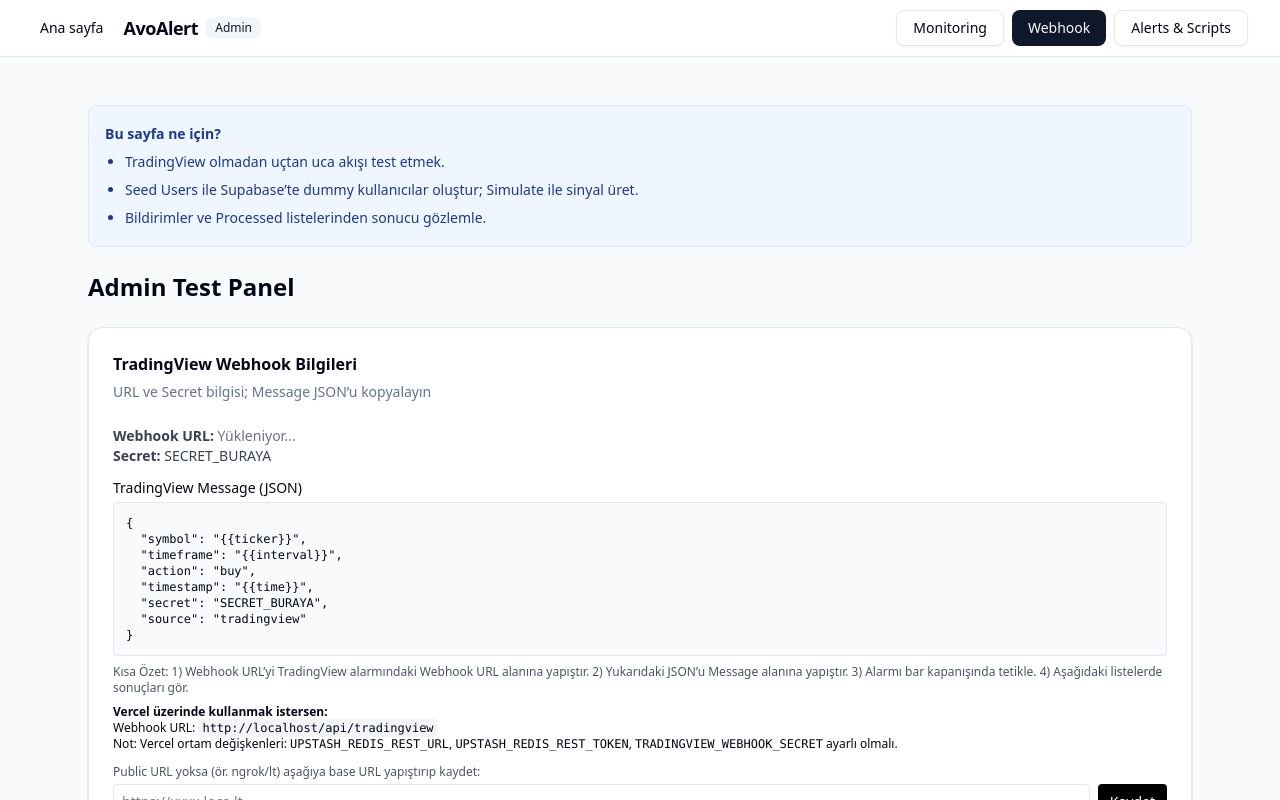
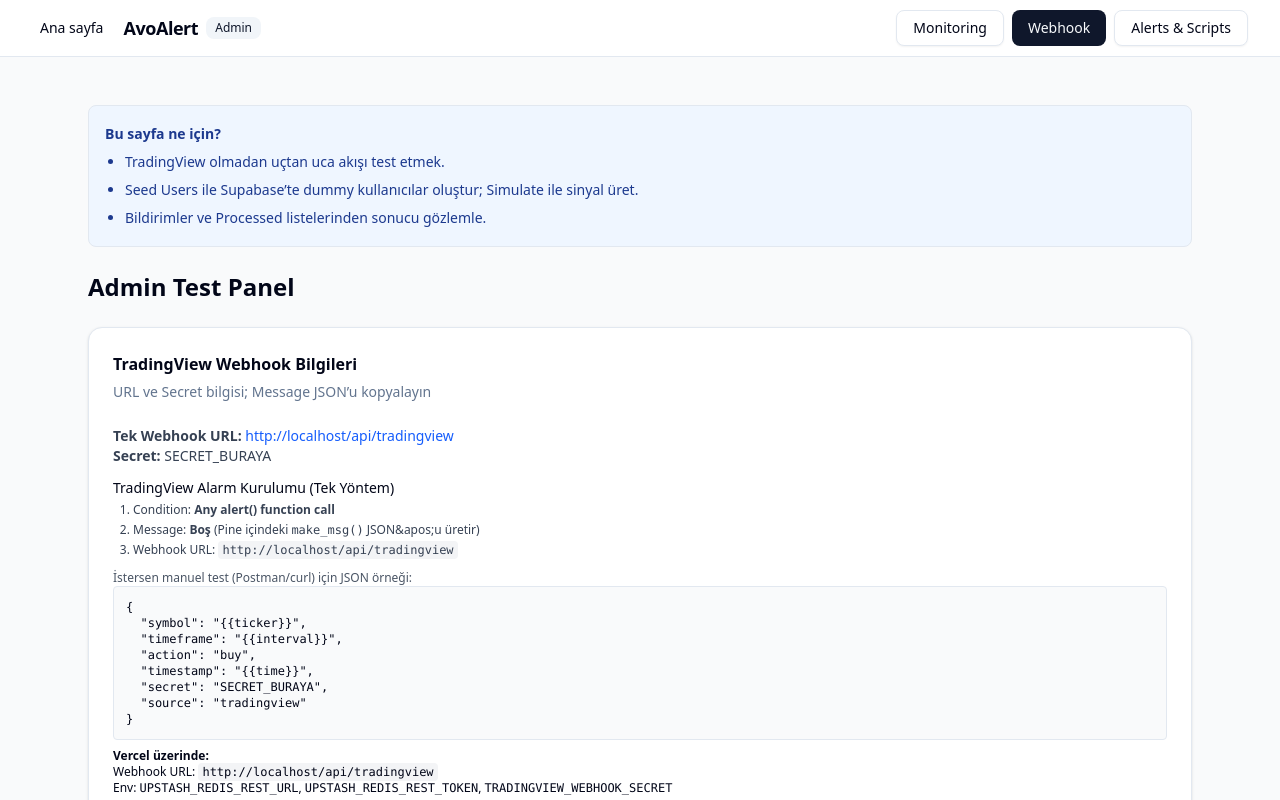
Before and after one commit to AvocodeSolutions/AvoAlert, a Next.js app in the folder apps/frontend/web-client/: page /admin/test-panel in a window 1280 px wide. Shown: the top 800 px of the page. Built offline with nearby package versions, Linux system fonts and the light colour scheme; no server answers.

Commit message:
feat(web): Vercel-native monitor API routes; Monitoring uses /api/monitor*; fix unescaped quotes; UI copy updates

```diff
--- a/apps/frontend/web-client/src/app/admin/monitoring/page.tsx
+++ b/apps/frontend/web-client/src/app/admin/monitoring/page.tsx
@@ -3,7 +3,7 @@ import { useEffect, useMemo, useState } from 'react'
 import { Card, CardContent, CardHeader, CardTitle, CardDescription } from '@/components/ui/card'
 import { Badge } from '@/components/ui/badge'
 
-const API_BASE = process.env.NEXT_PUBLIC_API_BASE || 'http://localhost:4000'
+const API_BASE = '' // use local Next.js API routes on Vercel: /api/monitor/*
 
 type QueueStats = { qSignal: number; processed: number; notifications: number }
 type Processed = { processedAt: string; symbol: string; timeframe: string; action: 'buy' | 'sell' }
@@ -16,10 +16,10 @@ export default function MonitoringPage() {
   const [refreshMs, setRefreshMs] = useState(2000)
   const [busy, setBusy] = useState(false)
 
-  const statsUrl = useMemo(() => `${API_BASE}/admin/queue-stats`, [])
-  const processedUrl = useMemo(() => `${API_BASE}/signals/processed`, [])
-  const peekUrl = useMemo(() => `${API_BASE}/admin/queue-peek?limit=20`, [])
-  const enqueuedUrl = useMemo(() => `${API_BASE}/admin/enqueued`, [])
+  const statsUrl = useMemo(() => `/api/monitor/queue-stats`, [])
+  const processedUrl = useMemo(() => `/api/monitor/processed`, [])
+  const peekUrl = useMemo(() => `${process.env.NEXT_PUBLIC_API_BASE || 'http://localhost:4000'}/admin/queue-peek?limit=20`, [])
+  const enqueuedUrl = useMemo(() => `/api/monitor/enqueued`, [])
 
   async function refreshAll() {
     setBusy(true)
--- a/apps/frontend/web-client/src/app/admin/test-panel/page.tsx
+++ b/apps/frontend/web-client/src/app/admin/test-panel/page.tsx
@@ -36,6 +36,7 @@ export default function AdminTestPanel() {
   const notificationsUrl = useMemo(() => `${API_BASE}/admin/notifications`, [])
   const webhookInfoUrl = useMemo(() => `${API_BASE}/admin/webhook`, [])
   const vercelTvEndpoint = typeof window !== 'undefined' ? `${location.origin}/api/tradingview` : ''
+  const singleWebhookUrl = vercelTvEndpoint || '/api/tradingview'
 
   const webhookMessage = useMemo(() => {
     const secret = webhook?.secret || 'SECRET_BURAYA'
@@ -142,30 +143,28 @@ export default function AdminTestPanel() {
         <CardContent className="space-y-3">
           <div className="text-sm text-gray-700">
             <div>
-              <b>Webhook URL:</b>{' '}
-              {webhook?.url ? (
-                <a className="text-blue-600 hover:underline" href={webhook.url} target="_blank" rel="noreferrer">
-                  {webhook.url}
-                </a>
-              ) : (
-                <span className="text-gray-500">Yükleniyor...</span>
-              )}
+              <b>Tek Webhook URL:</b>{' '}
+              <a className="text-blue-600 hover:underline" href={singleWebhookUrl} target="_blank" rel="noreferrer">
+                {singleWebhookUrl}
+              </a>
             </div>
             <div>
               <b>Secret:</b> <span className="select-all">{webhook?.secret || 'SECRET_BURAYA'}</span>
             </div>
           </div>
           <div className="text-sm">
-            <div className="font-medium mb-1">TradingView Message (JSON)</div>
+            <div className="font-medium mb-1">TradingView Alarm Kurulumu (Tek Yöntem)</div>
+            <ol className="list-decimal pl-5 text-xs space-y-1 text-gray-700">
+              <li>Condition: <b>Any alert() function call</b></li>
+              <li>Message: <b>Boş</b> (Pine içindeki <code>make_msg()</code> JSON&amp;apos;u üretir)</li>
+              <li>Webhook URL: <code className="select-all bg-gray-100 px-1 py-0.5 rounded">{singleWebhookUrl}</code></li>
+            </ol>
+            <div className="mt-3 text-xs text-gray-600">İstersen manuel test (Postman/curl) için JSON örneği:</div>
             <pre className="text-xs overflow-auto max-h-64 bg-gray-50 p-3 rounded border">{webhookMessage}</pre>
-            <p className="mt-2 text-xs text-gray-600">
-              Kısa Özet: 1) Webhook URL’yi TradingView alarmındaki Webhook URL alanına yapıştır. 2) Yukarıdaki JSON’u Message alanına
-              yapıştır. 3) Alarmı bar kapanışında tetikle. 4) Aşağıdaki listelerde sonuçları gör.
-            </p>
             <div className="mt-2 text-xs">
-              <div className="font-semibold">Vercel üzerinde kullanmak istersen:</div>
-              <div>Webhook URL: <code className="select-all bg-gray-100 px-1 py-0.5 rounded">{vercelTvEndpoint || '/api/tradingview'}</code></div>
-              <div>Not: Vercel ortam değişkenleri: <code>UPSTASH_REDIS_REST_URL</code>, <code>UPSTASH_REDIS_REST_TOKEN</code>, <code>TRADINGVIEW_WEBHOOK_SECRET</code> ayarlı olmalı.</div>
+              <div className="font-semibold">Vercel üzerinde:</div>
+              <div>Webhook URL: <code className="select-all bg-gray-100 px-1 py-0.5 rounded">{singleWebhookUrl}</code></div>
+              <div>Env: <code>UPSTASH_REDIS_REST_URL</code>, <code>UPSTASH_REDIS_REST_TOKEN</code>, <code>TRADINGVIEW_WEBHOOK_SECRET</code></div>
             </div>
             <div className="mt-3">
               <div className="text-xs text-gray-600 mb-1">Public URL yoksa (ör. ngrok/lt) aşağıya base URL yapıştırıp kaydet:</div>
--- /dev/null
+++ b/apps/frontend/web-client/src/app/api/monitor/enqueued/route.ts
@@ -0,0 +1,21 @@
+import { NextResponse } from 'next/server'
+import { Redis } from '@upstash/redis'
+
+const redis = new Redis({
+  url: process.env.UPSTASH_REDIS_REST_URL!,
+  token: process.env.UPSTASH_REDIS_REST_TOKEN!,
+})
+
+export async function GET() {
+  try {
+    const items = await redis.lrange<string>('q:signal:enqueued', 0, 49)
+    const parsed = items
+      .map((x) => {
+        try { return JSON.parse(x) } catch { return null }
+      })
+      .filter(Boolean)
+    return NextResponse.json({ ok: true, items: parsed })
+  } catch (e) {
+    return NextResponse.json({ ok: false, error: 'cannot_fetch_enqueued' }, { status: 500 })
+  }
+}
--- /dev/null
+++ b/apps/frontend/web-client/src/app/api/monitor/processed/route.ts
@@ -0,0 +1,21 @@
+import { NextResponse } from 'next/server'
+import { Redis } from '@upstash/redis'
+
+const redis = new Redis({
+  url: process.env.UPSTASH_REDIS_REST_URL!,
+  token: process.env.UPSTASH_REDIS_REST_TOKEN!,
+})
+
+export async function GET() {
+  try {
+    const items = await redis.lrange<string>('q:signal:processed', 0, 49)
+    const parsed = items
+      .map((x) => {
+        try { return JSON.parse(x) } catch { return null }
+      })
+      .filter(Boolean)
+    return NextResponse.json({ ok: true, items: parsed })
+  } catch (e) {
+    return NextResponse.json({ ok: false, error: 'cannot_fetch_processed' }, { status: 500 })
+  }
+}
--- /dev/null
+++ b/apps/frontend/web-client/src/app/api/monitor/queue-stats/route.ts
@@ -0,0 +1,21 @@
+import { NextResponse } from 'next/server'
+import { Redis } from '@upstash/redis'
+
+const redis = new Redis({
+  url: process.env.UPSTASH_REDIS_REST_URL!,
+  token: process.env.UPSTASH_REDIS_REST_TOKEN!,
+})
+
+export async function GET() {
+  try {
+    const [qSignal, processed, notifications, enqueued] = await Promise.all([
+      redis.llen('q:signal').catch(() => 0),
+      redis.llen('q:signal:processed').catch(() => 0),
+      redis.llen('admin:notifications').catch(() => 0),
+      redis.llen('q:signal:enqueued').catch(() => 0),
+    ])
+    return NextResponse.json({ ok: true, qSignal, processed, notifications, enqueued })
+  } catch (e) {
+    return NextResponse.json({ ok: false, error: 'cannot_fetch_stats' }, { status: 500 })
+  }
+}
```
